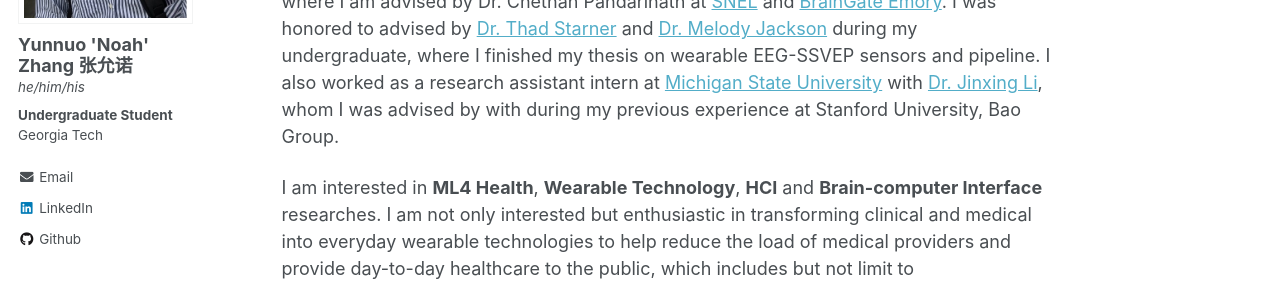
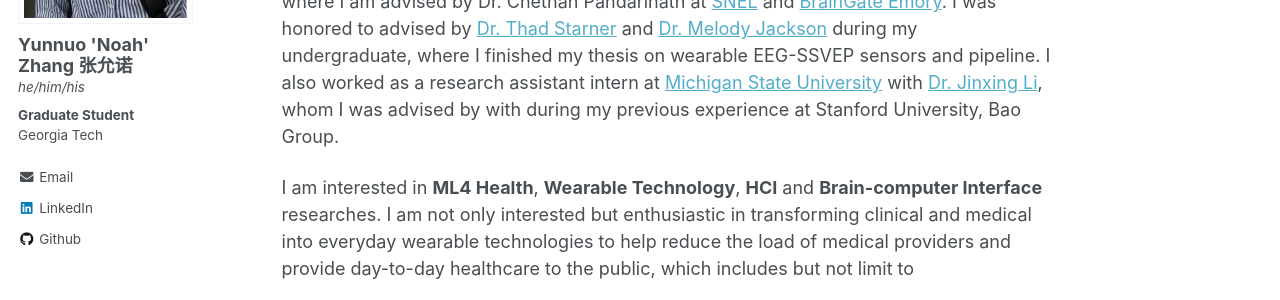
Before and after one commit to NoahZhang1/NoahZhang1.github.io, a Jekyll site: the page built from _pages/about.md, in a window 1280 px wide. Shown: the part 323-623 px from the top of the page. Built offline with Jekyll 4.4.1, drawn with Linux system fonts in a browser that asks for light colours.

Commit message:
minor update

```diff
--- a/_config.yml
+++ b/_config.yml
@@ -83,7 +83,7 @@ author:
   name             : "Yunnuo 'Noah' Zhang 张允诺"
   pronouns         : "he/him/his"
   avatar           : "profile.png"
-  bio              : "<b>Undergraduate Student</b></br>Georgia Tech"
+  bio              : "<b>Graduate Student</b></br>Georgia Tech"
   location         :
   employer         :
   pubmed           :
```
Also changed, not shown: 1 other file.
